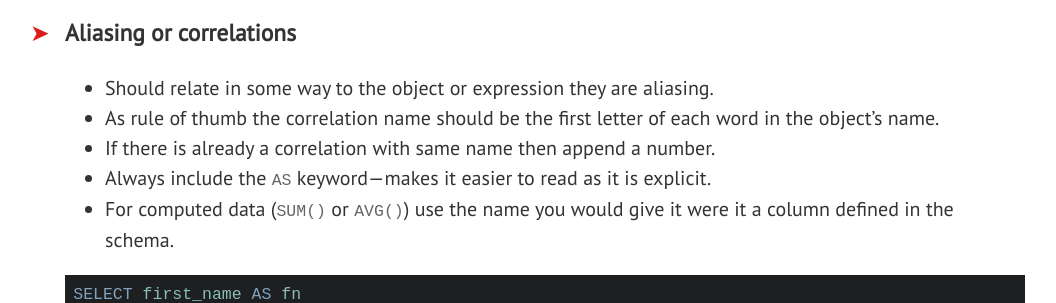
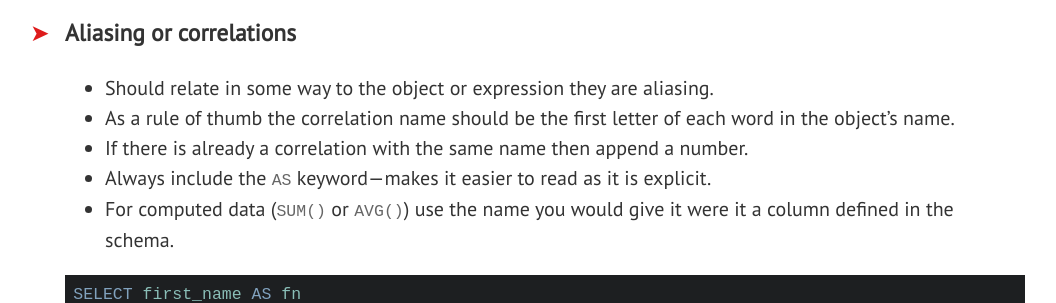
Before and after one commit to treffynnon/sqlstyle.guide, a Jekyll site: the page built from index.md, in a window 1280 px wide. Shown: the part 3045-3348 px from the top of the page, without its empty margins (95-1151 px from the left). Built offline with Jekyll 4.4.1, drawn with Linux system fonts in a browser that asks for light colours; nearby versions of some CDN libraries; some web fonts are replaced; comment, search, counter and statistics services are not loaded; some of the changed text lies outside the part shown.

Commit message:
More typos

```diff
--- a/_includes/sqlstyle.guide.md
+++ b/_includes/sqlstyle.guide.md
@@ -102,9 +102,9 @@ SELECT first_name
 ### Aliasing or correlations
 
 * Should relate in some way to the object or expression they are aliasing.
-* As rule of thumb the correlation name should be the first letter of each word
+* As a rule of thumb the correlation name should be the first letter of each word
   in the object's name.
-* If there is already a correlation with same name then append a number.
+* If there is already a correlation with the same name then append a number.
 * Always include the `AS` keyword—makes it easier to read as it is explicit.
 * For computed data (`SUM()` or `AVG()`) use the name you would give it were it
   a column defined in the schema.
```
Also changed, not shown: other parts of _includes/sqlstyle.guide.md (+1 -1 lines).
